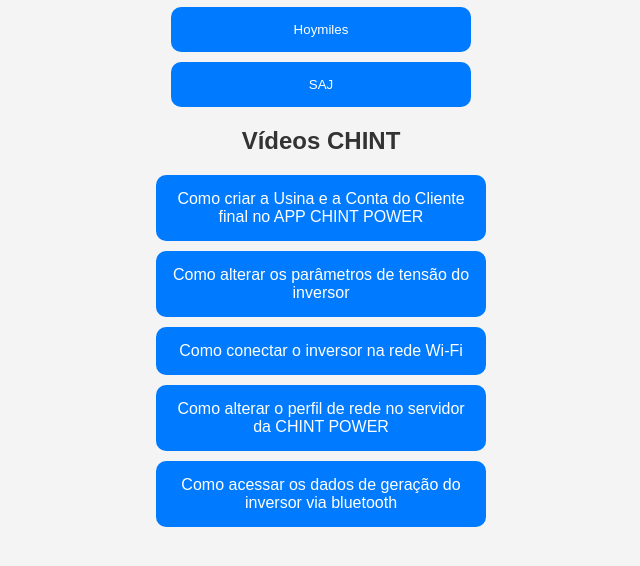
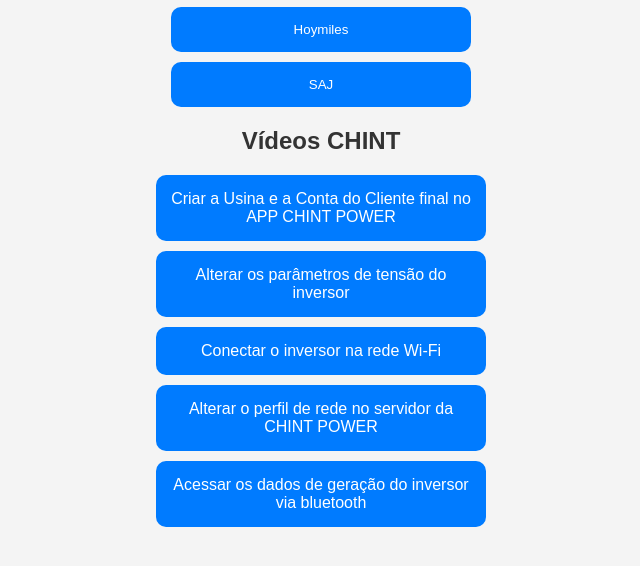
Before and after one commit to videossolar/videosdicomp, a plain HTML site: page index.html in a window 1280 px wide. Both pictures are taken after a click on the button "CHINT". Shown: the part 166-732 px from the top of the page, without its empty margins (319-959 px from the left). Drawn offline with Linux system fonts and the light colour scheme.

Commit message:
Update index.html

```diff
--- a/index.html
+++ b/index.html
@@ -30,11 +30,11 @@
   <!-- CHINT -->
   <div id="chint" class="hidden">
     <h2>Vídeos CHINT</h2>
-    <a class="button" href="https://www.youtube.com/watch?v=qeL9V_blJlA" target="_blank">Como criar a Usina e a Conta do Cliente final no APP CHINT POWER</a>
-    <a class="button" href="https://www.youtube.com/watch?v=R3aAMzUWkXg&t=1s" target="_blank">Como alterar os parâmetros de tensão do inversor</a>
-    <a class="button" href="https://www.youtube.com/watch?v=W8uuZN0Kf6s" target="_blank">Como conectar o inversor na rede Wi-Fi</a>
-    <a class="button" href="https://www.youtube.com/watch?v=9bU8eD_MV5Y" target="_blank">Como alterar o perfil de rede no servidor da CHINT POWER</a>
-    <a class="button" href="https://www.youtube.com/watch?v=dCzZ3Z-J0IM" target="_blank">Como acessar os dados de geração do inversor via bluetooth</a>
+    <a class="button" href="https://www.youtube.com/watch?v=qeL9V_blJlA" target="_blank">Criar a Usina e a Conta do Cliente final no APP CHINT POWER</a>
+    <a class="button" href="https://www.youtube.com/watch?v=R3aAMzUWkXg&t=1s" target="_blank">Alterar os parâmetros de tensão do inversor</a>
+    <a class="button" href="https://www.youtube.com/watch?v=W8uuZN0Kf6s" target="_blank">Conectar o inversor na rede Wi-Fi</a>
+    <a class="button" href="https://www.youtube.com/watch?v=9bU8eD_MV5Y" target="_blank">Alterar o perfil de rede no servidor da CHINT POWER</a>
+    <a class="button" href="https://www.youtube.com/watch?v=dCzZ3Z-J0IM" target="_blank">Acessar os dados de geração do inversor via bluetooth</a>
   </div>
 
   <!-- HOYMILES -->
@@ -52,9 +52,9 @@
   <!-- SAJ -->
   <div id="saj" class="hidden">
     <h2>Vídeos SAJ</h2>
-    <a class="button" href="https://www.youtube.com/watch?v=Q7vNdqUVSqw" target="_blank">Como criar a Usina do cliente final</a>
-    <a class="button" href="https://www.youtube.com/watch?v=F0wHVDthEYQ" target="_blank">Como Conectar o Inversor</a>
-    <a class="button" href="https://www.youtube.com/watch?v=rxdhmX-u9rw" target="_blank">Como alterar o perfil de rede no datalogger</a>
+    <a class="button" href="https://www.youtube.com/watch?v=Q7vNdqUVSqw" target="_blank">Criar a Usina do cliente final</a>
+    <a class="button" href="https://www.youtube.com/watch?v=F0wHVDthEYQ" target="_blank">Conectar o Inversor</a>
+    <a class="button" href="https://www.youtube.com/watch?v=rxdhmX-u9rw" target="_blank">Alterar o perfil de rede no datalogger</a>
   </div>
 
   <script>
```
